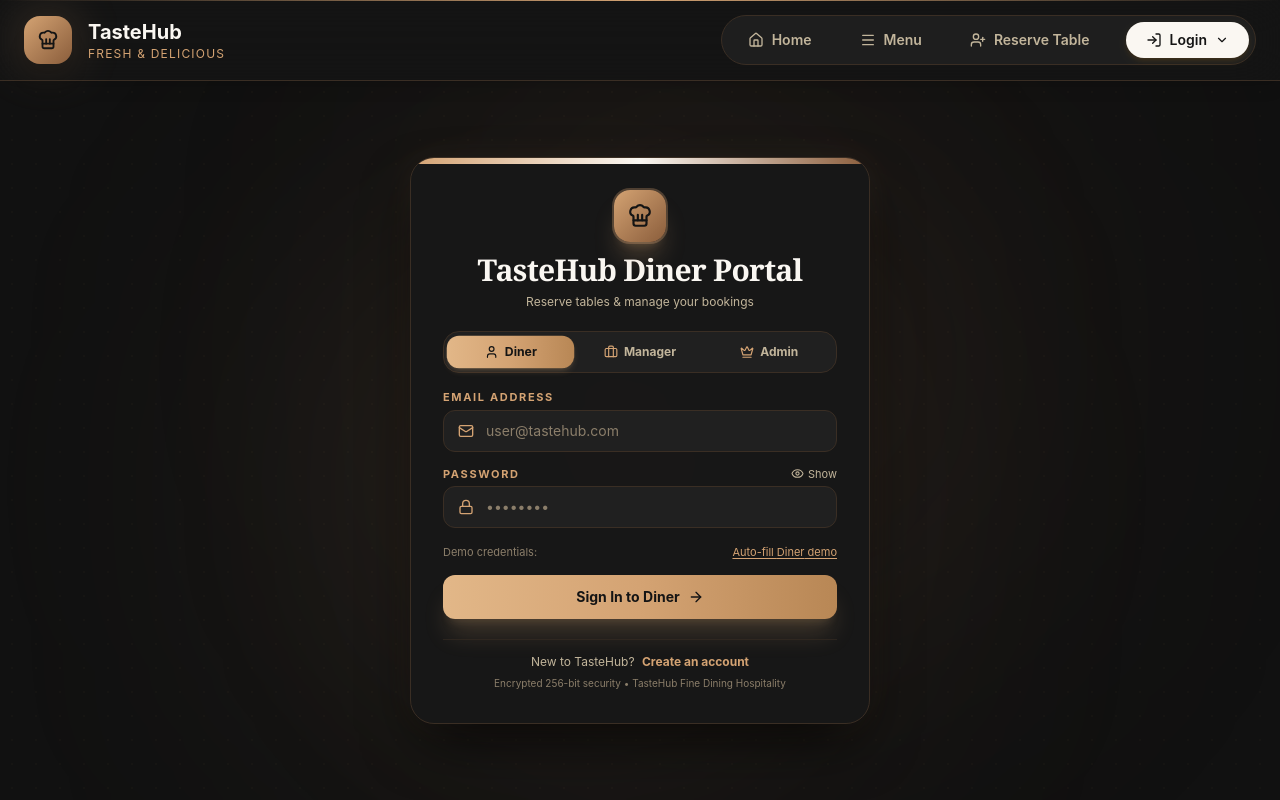
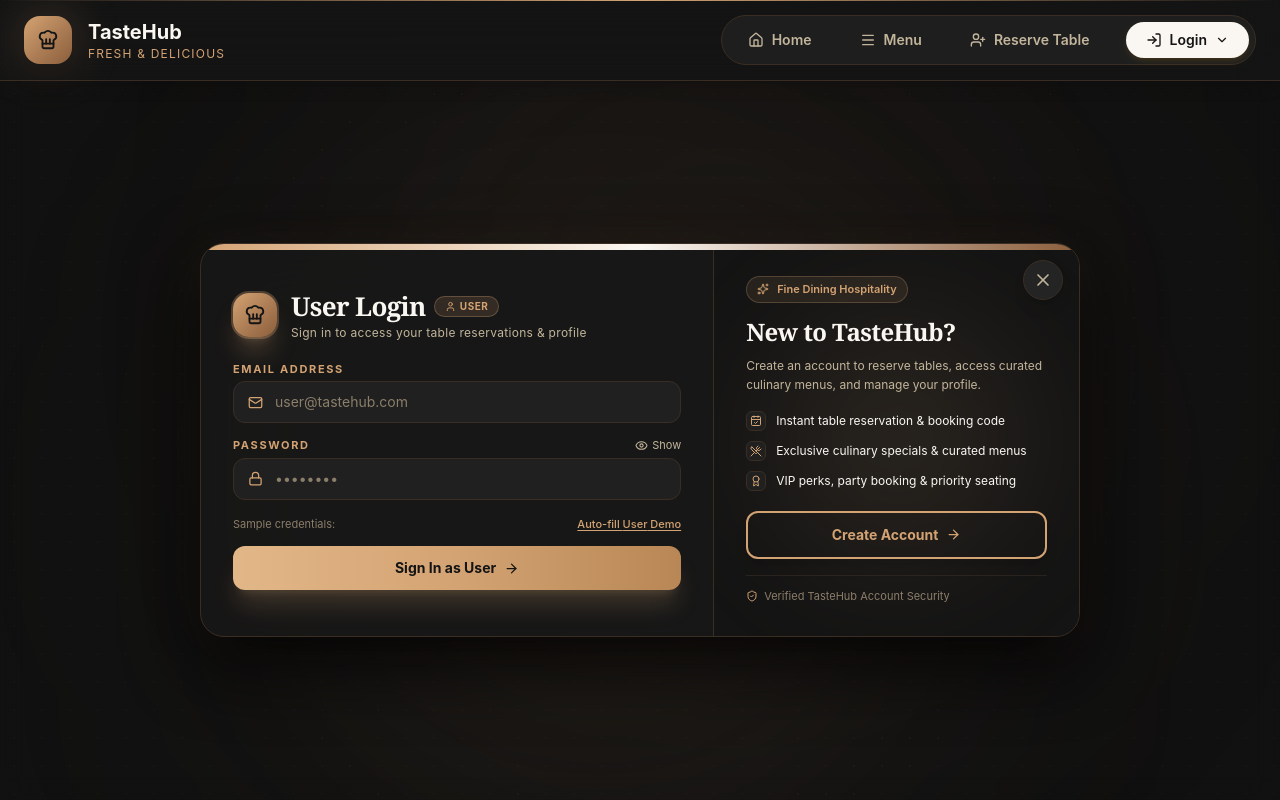
Before and after one commit to Shubhashissahu/restaurant-app, a React (Vite) app in the folder frontend/: page /user/login in a window 1280 px wide. Shown: the top 800 px of the page. Built offline with nearby package versions, Linux system fonts and the light colour scheme; no server answers.

Commit message:
redesgin the login page

```diff
--- a/frontend/src/pages/ConsumerForm.jsx
+++ b/frontend/src/pages/ConsumerForm.jsx
@@ -431,7 +431,7 @@ export default function ConsumerForm() {
                   <div>
                     <div className="flex items-center gap-2">
                       <span className="text-xs font-bold text-[#FAF7F2]">
-                        {userProfile.name || "Authenticated Diner"}
+                        {userProfile.name || "Authenticated User"}
                       </span>
                       <span className="px-2 py-0.5 rounded-full bg-emerald-500/15 text-emerald-400 border border-emerald-500/20 text-[10px] font-semibold uppercase tracking-wider">
                         Verified Account
--- a/frontend/src/pages/Login.jsx
+++ b/frontend/src/pages/Login.jsx
@@ -16,21 +16,25 @@ import {
   UtensilsCrossed,
   Sparkles,
   ShieldCheck,
-  CheckCircle2
+  CalendarCheck,
+  Award,
+  X
 } from "lucide-react";
 
 const ROLE_OPTIONS = [
   {
     value: "user",
-    label: "Diner",
-    badge: "Guest",
+    label: "User",
+    title: "User Login",
+    badge: "User",
     icon: User,
-    subtitle: "Reserve tables & manage your bookings",
+    subtitle: "Sign in to access your table reservations & profile",
     placeholderEmail: "user@tastehub.com"
   },
   {
     value: "manager",
     label: "Manager",
+    title: "Manager Login",
     badge: "Operations",
     icon: Briefcase,
     subtitle: "Manage dining floor, menu & team shifts",
@@ -39,6 +43,7 @@ const ROLE_OPTIONS = [
   {
     value: "admin",
     label: "Admin",
+    title: "Admin Login",
     badge: "System",
     icon: Crown,
     subtitle: "System administration & restaurant analytics",
@@ -68,6 +73,17 @@ export default function Login({ setToken, initialRole }) {
     setLoginAs(detected);
   }, [location.pathname, initialRole]);
 
+  // Handle escape key to close modal
+  useEffect(() => {
+    const handleKeyDown = (e) => {
+      if (e.key === "Escape") {
+        handleClose();
+      }
+    };
+    window.addEventListener("keydown", handleKeyDown);
+    return () => window.removeEventListener("keydown", handleKeyDown);
+  }, []);
+
   // If already logged in with a valid token, redirect directly
   useEffect(() => {
     const token = localStorage.getItem("token");
@@ -93,7 +109,6 @@ export default function Login({ setToken, initialRole }) {
       } catch (e) {
         console.error("Invalid token found in Login", e);
       }
-      // If token is invalid or expired, clear it
       localStorage.removeItem("token");
       localStorage.removeItem("role");
       localStorage.removeItem("userName");
@@ -102,9 +117,8 @@ export default function Login({ setToken, initialRole }) {
     }
   }, [navigate, setToken, location.state]);
 
-  const handleRoleChange = (newRole) => {
-    setLoginAs(newRole);
-    navigate(`/${newRole}/login`, { replace: true, state: location.state });
+  const handleClose = () => {
+    navigate("/");
   };
 
   const handleQuickFill = (roleKey) => {
@@ -115,7 +129,6 @@ export default function Login({ setToken, initialRole }) {
         email: option.placeholderEmail,
         password: "password123"
       });
-      navigate(`/${roleKey}/login`, { replace: true, state: location.state });
     }
   };
 
@@ -142,7 +155,7 @@ export default function Login({ setToken, initialRole }) {
       if (actualRole && actualRole.toLowerCase() !== loginAs.toLowerCase()) {
         toast(`Signed in as ${actualRole}`, { icon: "ℹ️" });
       } else {
-        toast.success(`Welcome back, ${res.data.admin?.name || "Diner"}!`);
+        toast.success(`Welcome back, ${res.data.admin?.name || "User"}!`);
       }
 
       const redirectPath = location.state?.from;
@@ -163,92 +176,103 @@ export default function Login({ setToken, initialRole }) {
   };
 
   const currentOption = ROLE_OPTIONS.find((opt) => opt.value === loginAs) || ROLE_OPTIONS[0];
+  const CurrentIcon = currentOption.icon;
   const isFromReservation = location.state?.from === "/register";
 
   return (
-    <div className="min-h-[calc(100vh-80px)] flex items-center justify-center bg-[#111111] px-4 py-6 sm:py-8 relative overflow-hidden select-none">
-      {/* ── AMBIENT GLOW BACKGROUND ── */}
-      <div className="absolute top-1/4 left-1/4 w-[480px] h-[480px] bg-[#D4A373]/12 blur-[140px] rounded-full pointer-events-none animate-float-slow"></div>
-      <div className="absolute bottom-1/4 right-1/4 w-[480px] h-[480px] bg-[#8B5E3C]/12 blur-[140px] rounded-full pointer-events-none animate-float-reverse"></div>
+    <div
+      onClick={(e) => {
+        if (e.target === e.currentTarget) handleClose();
+      }}
+      className="min-h-[calc(100vh-80px)] flex items-center justify-center px-4 py-6 sm:py-10 relative overflow-hidden bg-[#111111]/90 backdrop-blur-md"
+    >
+      {/* ── BACKGROUND AMBIENT GLOW ── */}
+      <div className="absolute top-1/4 left-1/4 w-[520px] h-[520px] bg-[#D4A373]/10 blur-[150px] rounded-full pointer-events-none animate-float-slow"></div>
+      <div className="absolute bottom-1/4 right-1/4 w-[520px] h-[520px] bg-[#8B5E3C]/10 blur-[150px] rounded-full pointer-events-none animate-float-reverse"></div>
 
-      {/* Subtle Background Pattern Mesh */}
+      {/* Subtle Restaurant Texture Overlay */}
+      <div className="absolute inset-0 bg-[radial-gradient(#D4A373_1px,transparent_1px)] [background-size:28px_28px] opacity-[0.03] pointer-events-none" />
+
+      {/* ── TWO-COLUMN AUTHENTICATION MODAL (850-980px) ── */}
       <div
-        className="absolute inset-0 opacity-[0.03] pointer-events-none bg-[radial-gradient(#D4A373_1px,transparent_1px)] [background-size:24px_24px]"
-      />
+        role="dialog"
+        aria-modal="true"
+        aria-labelledby="login-dialog-title"
+        className="relative w-full max-w-[880px] bg-[#181818]/95 border border-[#3A2E24] hover:border-[#D4A373]/40 rounded-3xl shadow-[0_25px_70px_rgba(0,0,0,0.85),0_0_45px_rgba(212,163,115,0.08)] backdrop-blur-2xl overflow-hidden z-10 mx-auto animate-slide-up"
+      >
+        {/* Top Luxury Gold Gradient Bar */}
+        <div className="absolute top-0 left-0 right-0 h-1.5 bg-gradient-to-r from-[#D4A373] via-[#FAF7F2] to-[#8B5E3C] z-30"></div>
 
-      {/* ── MAIN LOGIN CONTAINER ── */}
-      <div className="w-full max-w-[460px] relative z-10 mx-auto">
-        <div className="bg-[#181818]/95 border border-[#3A2E24] hover:border-[#D4A373]/40 rounded-3xl p-6 sm:p-8 shadow-[0_25px_60px_-15px_rgba(0,0,0,0.85),0_0_35px_rgba(212,163,115,0.08)] backdrop-blur-2xl relative overflow-hidden transition-all duration-300 animate-slide-up">
-          {/* Top Luxury Gold Gradient Bar */}
-          <div className="absolute top-0 left-0 right-0 h-1.5 bg-gradient-to-r from-[#D4A373] via-[#FAF7F2] to-[#8B5E3C]"></div>
+        {/* ── CLOSE BUTTON (×) ── */}
+        <button
+          type="button"
+          onClick={handleClose}
+          aria-label="Close modal"
+          className="absolute top-4 right-4 z-40 w-10 h-10 rounded-full bg-[#242424] hover:bg-[#2F2F2F] text-[#C2B59B] hover:text-[#FAF7F2] border border-[#3A2E24] hover:border-[#D4A373] flex items-center justify-center transition-all duration-200 cursor-pointer shadow-lg hover:scale-110 active:scale-95 group"
+        >
+          <X size={20} className="transition-transform group-hover:rotate-90 duration-200" />
+        </button>
 
-          {/* BRAND HEADER */}
-          <div className="text-center mb-5 relative">
-            <div className="flex justify-center mb-2.5">
-              <div className="relative group cursor-pointer" onClick={() => navigate("/")}>
-                <div className="w-13 h-13 rounded-2xl bg-gradient-to-br from-[#D4A373] to-[#8B5E3C] flex items-center justify-center text-[#141414] shadow-xl shadow-[#D4A373]/25 ring-2 ring-[#D4A373]/30 transition-transform duration-300 group-hover:scale-105">
-                  <ChefHat size={26} />
+        {/* ── TWO-COLUMN GRID ── */}
+        <div className="grid grid-cols-1 md:grid-cols-12 items-stretch">
+          {/* ========================================================= */}
+          {/* LEFT COLUMN: AUTHENTICATION FORM (7 COLUMNS)             */}
+          {/* ========================================================= */}
+          <div className="md:col-span-7 p-6 sm:p-7 md:p-8 flex flex-col justify-center">
+            <div>
+              {/* TASTEHUB BRANDING */}
+              <div className="flex items-center gap-3.5 mb-5">
+                <div
+                  className="w-11 h-11 rounded-2xl bg-gradient-to-br from-[#D4A373] to-[#8B5E3C] flex items-center justify-center text-[#141414] shadow-xl shadow-[#D4A373]/25 ring-2 ring-[#D4A373]/30 cursor-pointer hover:scale-105 transition-transform shrink-0"
+                  onClick={() => navigate("/")}
+                >
+                  <ChefHat size={22} />
                 </div>
+                <div>
+                  <div className="flex items-center gap-2">
+                    <h1
+                      id="login-dialog-title"
+                      className="font-serif text-2xl sm:text-[26px] font-extrabold text-[#FAF7F2] tracking-tight leading-tight"
+                    >
+                      {currentOption.title}
+                    </h1>
+                    <span className="inline-flex items-center gap-1 px-2.5 py-0.5 rounded-full bg-[#D4A373]/15 text-[#D4A373] border border-[#D4A373]/30 text-[10px] font-bold uppercase tracking-wider">
+                      <CurrentIcon size={11} />
+                      {currentOption.badge}
+                    </span>
+                  </div>
+                  <p className="text-xs text-[#C2B59B] mt-0.5 font-normal tracking-wide">
+                    {currentOption.subtitle}
+                  </p>
                 </div>
               </div>
 
-            <h1 className="font-serif text-2xl sm:text-3xl font-extrabold text-[#FAF7F2] tracking-tight">
-              {loginAs === "user" ? "TasteHub Diner Portal" : `${currentOption.label} Portal`}
-            </h1>
-            <p className="text-xs text-[#C2B59B] mt-1 leading-relaxed">
-              {currentOption.subtitle}
-            </p>
-          </div>
-
-          {/* ── ROLE SELECTOR TABS ── */}
-          <div className="mb-4 bg-[#202020] p-1 rounded-2xl border border-[#3A2E24] grid grid-cols-3 gap-1">
-            {ROLE_OPTIONS.map((opt) => {
-              const Icon = opt.icon;
-              const isActive = loginAs === opt.value;
-              return (
-                <button
-                  key={opt.value}
-                  type="button"
-                  onClick={() => handleRoleChange(opt.value)}
-                  className={`py-2 px-2 rounded-xl text-xs font-bold transition-all duration-200 flex items-center justify-center gap-1.5 cursor-pointer ${
-                    isActive
-                      ? "bg-gradient-to-r from-[#E2B788] via-[#D4A373] to-[#B88755] text-[#141414] shadow-md shadow-[#D4A373]/20 scale-[1.02]"
-                      : "text-[#C2B59B] hover:text-[#FAF7F2] hover:bg-[#282828]"
-                  }`}
-                >
-                  <Icon size={14} className={isActive ? "text-[#141414]" : "text-[#D4A373]"} />
-                  <span>{opt.label}</span>
-                </button>
-              );
-            })}
-          </div>
-
-          {/* ── RESERVATION NOTICE BANNER (IF FROM /register) ── */}
+              {/* RESERVATION NOTICE BANNER (IF NAVIGATING FROM TABLE RESERVATION) */}
               {isFromReservation && (
                 <div className="mb-4 p-3 rounded-2xl bg-[#221C16] border border-[#D4A373]/50 text-[#FAF7F2] text-xs flex items-center gap-3 animate-pop-in shadow-inner">
-              <div className="w-9 h-9 rounded-xl bg-gradient-to-br from-[#D4A373] to-[#8B5E3C] text-[#141414] flex items-center justify-center shrink-0 shadow-md">
-                <UtensilsCrossed size={17} />
+                  <div className="w-8 h-8 rounded-xl bg-gradient-to-br from-[#D4A373] to-[#8B5E3C] text-[#141414] flex items-center justify-center shrink-0 shadow-md">
+                    <UtensilsCrossed size={16} />
                   </div>
                   <div>
                     <strong className="text-[#D4A373] block text-xs font-bold tracking-wide">
                       Table Reservation Sign In
                     </strong>
                     <span className="text-[11px] text-[#C2B59B] leading-tight block mt-0.5">
-                  Sign in to confirm your booking and link it directly to your diner profile.
+                      Sign in to confirm your booking and link it directly to your profile.
                     </span>
                   </div>
                 </div>
               )}
 
-          {/* ── LOGIN FORM ── */}
+              {/* LOGIN FORM */}
               <form onSubmit={handleSubmit} className="space-y-3.5">
-            {/* Email Field */}
+                {/* Email Address */}
                 <div>
                   <label className="text-[11px] font-bold text-[#D4A373] uppercase tracking-[0.15em] block mb-1">
                     Email Address
                   </label>
                   <div className="flex items-center bg-[#202020] border border-[#3A2E24] rounded-xl px-3.5 py-2.5 focus-within:border-[#D4A373] focus-within:ring-2 focus-within:ring-[#D4A373]/25 transition-all duration-200">
-                <Mail size={16} className="text-[#D4A373] shrink-0" />
+                    <Mail size={15} className="text-[#D4A373] shrink-0" />
                     <input
                       type="email"
                       value={form.email}
@@ -260,7 +284,7 @@ export default function Login({ setToken, initialRole }) {
                   </div>
                 </div>
 
-            {/* Password Field with Show/Hide Toggle */}
+                {/* Password with Show/Hide Toggle */}
                 <div>
                   <div className="flex items-center justify-between mb-1">
                     <label className="text-[11px] font-bold text-[#D4A373] uppercase tracking-[0.15em]">
@@ -284,7 +308,7 @@ export default function Login({ setToken, initialRole }) {
                   </div>
 
                   <div className="flex items-center bg-[#202020] border border-[#3A2E24] rounded-xl px-3.5 py-2.5 focus-within:border-[#D4A373] focus-within:ring-2 focus-within:ring-[#D4A373]/25 transition-all duration-200">
-                <Lock size={16} className="text-[#D4A373] shrink-0" />
+                    <Lock size={15} className="text-[#D4A373] shrink-0" />
                     <input
                       type={showPassword ? "text" : "password"}
                       value={form.password}
@@ -296,54 +320,106 @@ export default function Login({ setToken, initialRole }) {
                   </div>
                 </div>
 
-            {/* Quick Demo Pill Fillers */}
-            <div className="pt-0.5 flex items-center justify-between text-[11px] text-[#8B7E6A]">
-              <span>Demo credentials:</span>
+                {/* Quick Auto-Fill Demo Shortcut */}
+                <div className="flex items-center justify-between text-[11px] text-[#8B7E6A] pt-0.5">
+                  <span>Sample credentials:</span>
                   <button
                     type="button"
                     onClick={() => handleQuickFill(loginAs)}
-                className="text-[#D4A373] hover:text-[#FAF7F2] underline underline-offset-2 transition-colors cursor-pointer"
+                    className="text-[#D4A373] hover:text-[#FAF7F2] underline underline-offset-2 transition-colors cursor-pointer font-medium"
                   >
-                Auto-fill {currentOption.label} demo
+                    Auto-fill {currentOption.label} Demo
                   </button>
                 </div>
 
-            {/* Submit Button */}
+                {/* PRIMARY SUBMIT BUTTON */}
                 <button
                   type="submit"
                   disabled={loading}
-              className="w-full mt-2 py-3 px-6 rounded-xl bg-gradient-to-r from-[#E2B788] via-[#D4A373] to-[#B88755] hover:from-[#FAF7F2] hover:to-[#D4A373] text-[#141414] font-bold text-sm shadow-xl shadow-[#D4A373]/20 transition-all duration-200 flex items-center justify-center gap-2 cursor-pointer disabled:opacity-50 active:scale-[0.98]"
+                  className="w-full mt-1.5 py-3 px-6 rounded-xl bg-gradient-to-r from-[#E2B788] via-[#D4A373] to-[#B88755] hover:from-[#FAF7F2] hover:to-[#D4A373] text-[#141414] font-bold text-sm shadow-xl shadow-[#D4A373]/20 transition-all duration-200 flex items-center justify-center gap-2 cursor-pointer disabled:opacity-50 active:scale-[0.98]"
                 >
                   {loading ? (
                     <>
-                  <Loader2 className="animate-spin" size={17} />
-                  <span>Signing In...</span>
+                      <Loader2 className="animate-spin" size={16} />
+                      <span>Signing in...</span>
                     </>
                   ) : (
                     <>
-                  <span>Sign In to {currentOption.label}</span>
-                  <ArrowRight size={16} />
+                      <span>Sign In as {currentOption.label}</span>
+                      <ArrowRight size={15} />
                     </>
                   )}
                 </button>
               </form>
+            </div>
+          </div>
 
-          {/* ── FOOTER: SIGN UP & RECOVERY ── */}
-          <div className="mt-5 pt-3.5 border-t border-[#3A2E24]/60 text-center">
-            <p className="text-xs text-[#C2B59B]">
-              New to TasteHub?{" "}
+          {/* ========================================================= */}
+          {/* RIGHT COLUMN: REGISTRATION CTA & RESTAURANT INFO (5 COLS)  */}
+          {/* ========================================================= */}
+          <div className="md:col-span-5 bg-[#141414]/90 md:border-l border-[#3A2E24] p-6 sm:p-7 md:p-8 flex flex-col justify-center relative overflow-hidden">
+            {/* Subtle background glow circle */}
+            <div className="absolute top-1/2 left-1/2 -translate-x-1/2 -translate-y-1/2 w-64 h-64 bg-[#D4A373]/10 blur-3xl rounded-full pointer-events-none"></div>
+
+            <div className="relative z-10">
+              {/* Decorative Restaurant Badge */}
+              <div className="inline-flex items-center gap-2 px-2.5 py-1 rounded-full bg-[#D4A373]/10 border border-[#D4A373]/25 text-[#D4A373] text-[11px] font-semibold mb-3">
+                <Sparkles size={12} />
+                <span>Fine Dining Hospitality</span>
+              </div>
+
+              {/* Heading */}
+              <h2 className="font-serif text-xl sm:text-2xl font-extrabold text-[#FAF7F2] tracking-tight leading-snug mb-2">
+                New to TasteHub?
+              </h2>
+
+              {/* Supporting Text */}
+              <p className="text-xs text-[#C2B59B] leading-relaxed mb-4 font-normal">
+                Create an account to reserve tables, access curated culinary menus, and manage your profile.
+              </p>
+
+              {/* Feature Highlights */}
+              <div className="space-y-2.5 mb-5">
+                <div className="flex items-center gap-2.5 text-xs text-[#FAF7F2]">
+                  <div className="w-5 h-5 rounded-md bg-[#202020] border border-[#3A2E24] text-[#D4A373] flex items-center justify-center shrink-0">
+                    <CalendarCheck size={12} />
+                  </div>
+                  <span>Instant table reservation & booking code</span>
+                </div>
+
+                <div className="flex items-center gap-2.5 text-xs text-[#FAF7F2]">
+                  <div className="w-5 h-5 rounded-md bg-[#202020] border border-[#3A2E24] text-[#D4A373] flex items-center justify-center shrink-0">
+                    <UtensilsCrossed size={12} />
+                  </div>
+                  <span>Exclusive culinary specials & curated menus</span>
+                </div>
+
+                <div className="flex items-center gap-2.5 text-xs text-[#FAF7F2]">
+                  <div className="w-5 h-5 rounded-md bg-[#202020] border border-[#3A2E24] text-[#D4A373] flex items-center justify-center shrink-0">
+                    <Award size={12} />
+                  </div>
+                  <span>VIP perks, party booking & priority seating</span>
+                </div>
+              </div>
+
+              {/* Large Outline Secondary CTA Button */}
               <Link
                 to="/signup"
                 state={location.state}
-                className="text-[#D4A373] font-bold hover:text-[#FAF7F2] hover:underline ml-1 transition-colors"
+                className="w-full py-3 px-5 rounded-xl border-2 border-[#D4A373] hover:border-[#FAF7F2] text-[#D4A373] hover:text-[#FAF7F2] hover:bg-[#D4A373]/10 font-bold text-sm text-center transition-all duration-200 flex items-center justify-center gap-2 cursor-pointer shadow-lg active:scale-95 group"
               >
-                Create an account
+                <span>Create Account</span>
+                <ArrowRight size={15} className="transition-transform group-hover:translate-x-1" />
               </Link>
+
+              {/* Bottom Security Note */}
+              <div className="pt-3 border-t border-[#3A2E24]/60 text-center md:text-left mt-4">
+                <p className="text-[11px] text-[#8B7E6A] flex items-center justify-center md:justify-start gap-1.5">
+                  <ShieldCheck size={12} className="text-[#D4A373]" />
+                  <span>Verified TasteHub Account Security</span>
                 </p>
-
-            <p className="text-[10px] text-[#8B7E6A] mt-1.5">
-              Encrypted 256-bit security • TasteHub Fine Dining Hospitality
-            </p>
+              </div>
+            </div>
           </div>
         </div>
       </div>
--- a/frontend/src/pages/SignUp.jsx
+++ b/frontend/src/pages/SignUp.jsx
@@ -209,9 +209,7 @@ export default function SignUp({ setToken }) {
                   {roles.length === 0 && <option value="">Loading roles...</option>}
                   {roles.map((role) => (
                     <option key={role._id} value={role._id}>
-                      {role.name === "user"
-                        ? "Diner (Reservations & Orders)"
-                        : role.name.charAt(0).toUpperCase() + role.name.slice(1)}
+                      {role.name.charAt(0).toUpperCase() + role.name.slice(1)}
                     </option>
                   ))}
                 </select>
```
Lines whose indentation alone changed are shown as unchanged.
